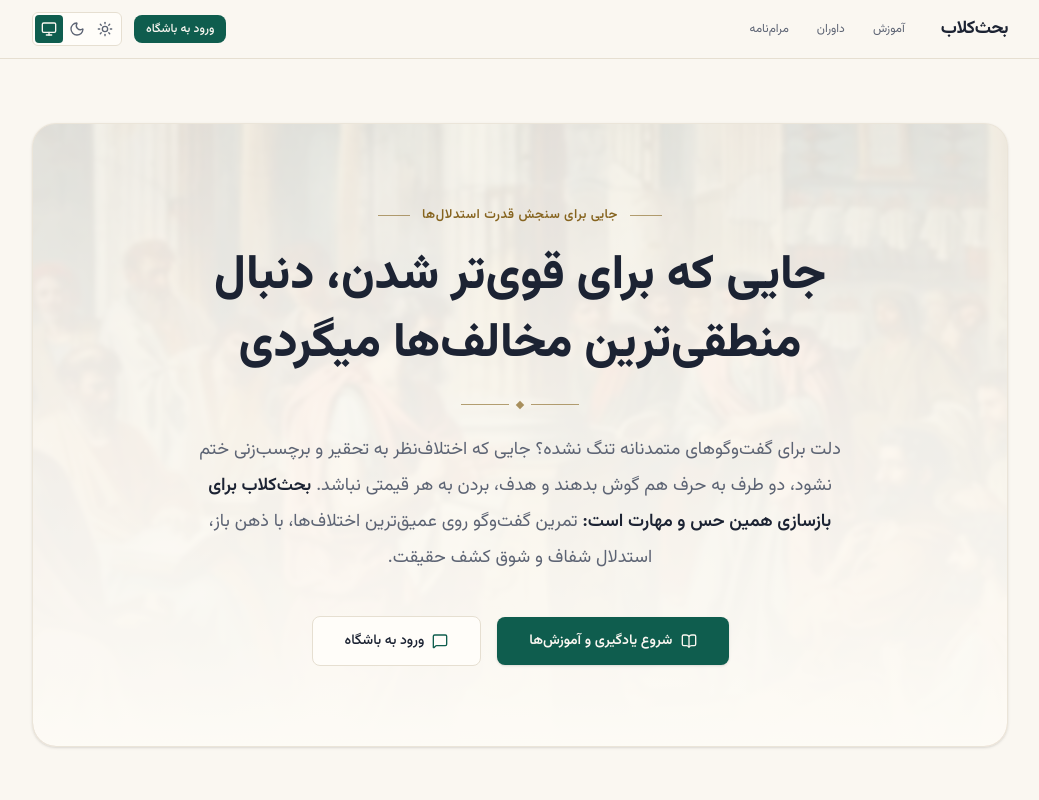
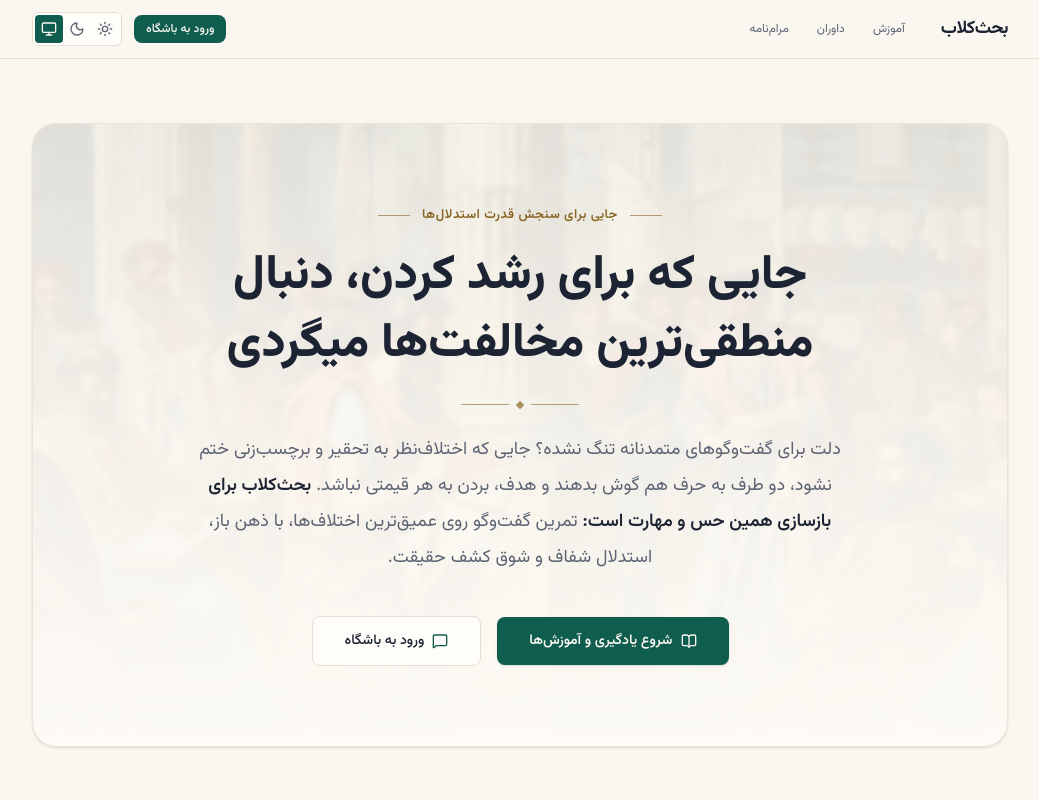
Before and after one commit to Mhmdrza/bahsclub, a Next.js app: page / in a window 1280 px wide. Shown: the top 800 px of the page, without its empty margins (120-1159 px from the left). Built offline with nearby package versions, Linux system fonts and the light colour scheme.

Commit message:
feat(hero): update hero

```diff
--- a/src/app/page.tsx
+++ b/src/app/page.tsx
@@ -34,7 +34,7 @@ export default function HomePage() {
 
         <p className="eyebrow eyebrow-centered mb-4">{config.tagline}</p>
         <h1 className="mx-auto mb-6 max-w-3xl text-4xl font-extrabold leading-[1.4] sm:text-5xl sm:leading-[1.4]">
-          جایی که برای قوی‌تر شدن، دنبال منطقی‌ترین مخالف‌ها میگردی
+          جایی که برای رشد کردن، دنبال منطقی‌ترین مخالفت‌ها میگردی
         </h1>
         <div
           aria-hidden
```
